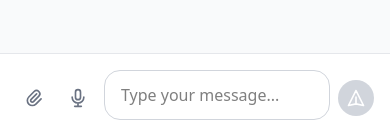
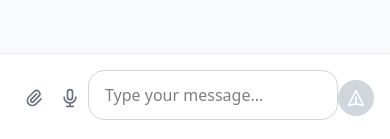
Before and after one commit to shefo05/chatBox, a React (Vite) app: page / in a window 390 px wide. Shown: the part 702-841 px from the top of the page. Built offline with nearby package versions, Linux system fonts and the light colour scheme.

Commit message:
fix mobile errors

```diff
--- a/src/App.tsx
+++ b/src/App.tsx
@@ -308,7 +308,7 @@ function App() {
           </div>
         )}
 
-        <div className="flex items-center justify-center space-x-2">
+        <div className="flex items-center justify-center md:space-x-2">
           <button
             onClick={() => fileInputRef.current?.click()}
             className="p-2 text-gray-500 hover:text-gray-700 dark:text-gray-400 dark:hover:text-gray-200 transition-colors"
@@ -351,7 +351,7 @@ function App() {
               onChange={(e) => setInputValue(e.target.value)}
               onKeyPress={handleKeyPress}
               placeholder="Type your message..."
-              className="w-full px-4 py-3 pr-12 border border-gray-300 dark:border-gray-600 rounded-2xl resize-none focus:outline-none focus:ring-2 focus:ring-blue-500 dark:bg-gray-700 dark:text-white"
+              className="w-full px-4 py-3 pr-8 md:pr-12 border border-gray-300 dark:border-gray-600 rounded-2xl resize-none focus:outline-none focus:ring-2 focus:ring-blue-500 dark:bg-gray-700 dark:text-white"
               rows={1}
               style={{ minHeight: '48px', maxHeight: '120px' }}
             />
```
